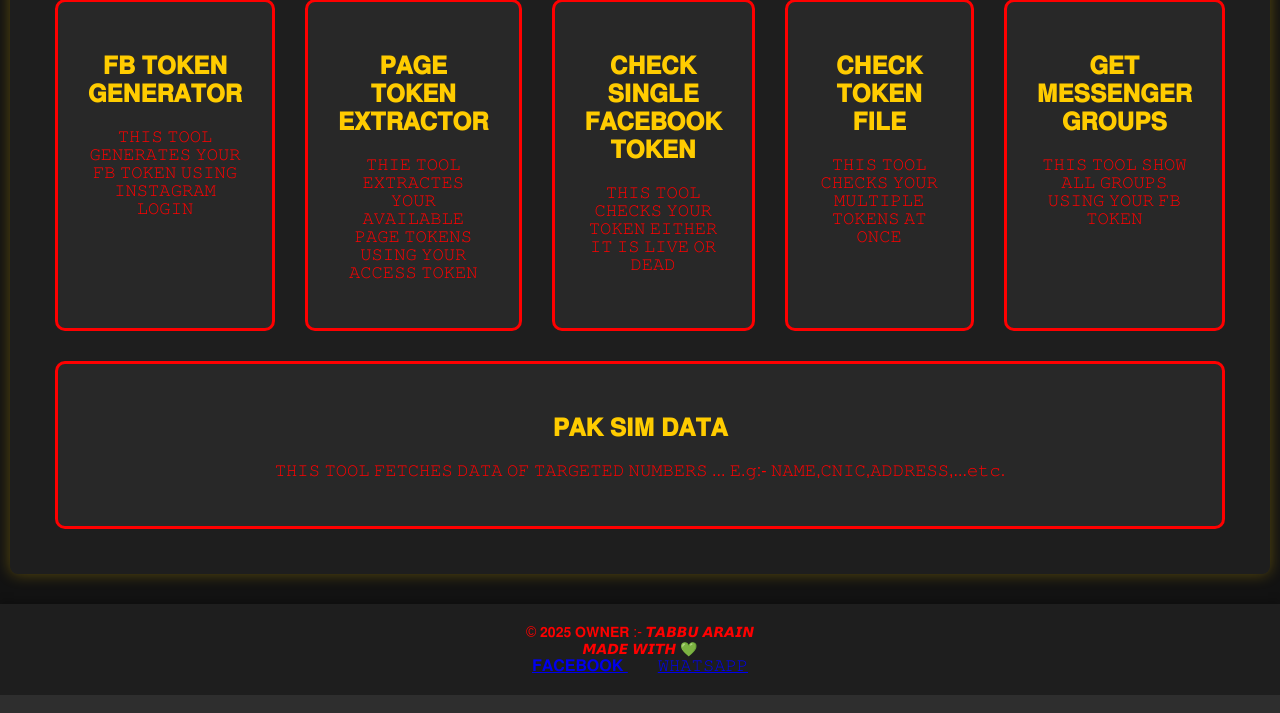
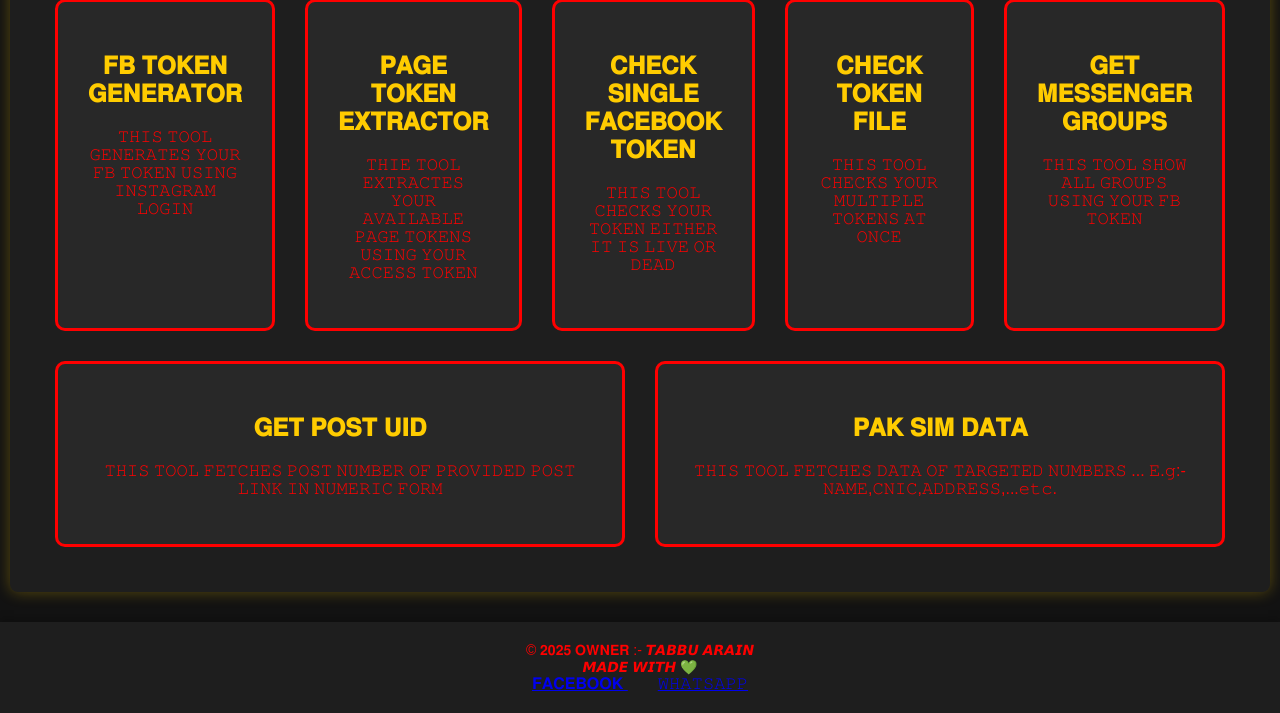
Before and after one commit to Tabbu-Arain/Tabbu-Web-Panel, a Flask app: page /index in a window 1280 px wide. Shown: the part 634-1347 px from the top of the page. Run offline with Flask 3, Linux system fonts and the light colour scheme; the visitor is signed in with stand-in values (Sample User, id 1); some libraries are stand-ins or nearby versions.

Commit message:
index.html

```diff
--- a/templates/index.html
+++ b/templates/index.html
@@ -229,6 +229,10 @@
                 <h2>𝐆𝐄𝐓 𝐌𝐄𝐒𝐒𝐄𝐍𝐆𝐄𝐑 𝐆𝐑𝐎𝐔𝐏𝐒</h2>
                 <p>𝚃𝙷𝙸𝚂 𝚃𝙾𝙾𝙻 𝚂𝙷𝙾𝚆 𝙰𝙻𝙻 𝙶𝚁𝙾𝚄𝙿𝚂 𝚄𝚂𝙸𝙽𝙶 𝚈𝙾𝚄𝚁 𝙵𝙱 𝚃𝙾𝙺𝙴𝙽</p>
                 </div>
+            <div class="service-item" onclick="window.location.href='https://id.traodoisub.com'">
+                <h2>𝐆𝐄𝐓 𝐏𝐎𝐒𝐓 𝐔𝐈𝐃</h2>
+                <p>𝚃𝙷𝙸𝚂 𝚃𝙾𝙾𝙻 𝙵𝙴𝚃𝙲𝙷𝙴𝚂 𝙿𝙾𝚂𝚃 𝙽𝚄𝙼𝙱𝙴𝚁 𝙾𝙵 𝙿𝚁𝙾𝚅𝙸𝙳𝙴𝙳 𝙿𝙾𝚂𝚃 𝙻𝙸𝙽𝙺 𝙸𝙽 𝙽𝚄𝙼𝙴𝚁𝙸𝙲 𝙵𝙾𝚁𝙼</p>
+            </div>
             <div class="service-item" onclick="window.location.href='https://pak-sim-database-by-tabbu.vercel.app'">
                 <h2>𝐏𝐀𝐊 𝐒𝐈𝐌 𝐃𝐀𝐓𝐀</h2>
                 <p>𝚃𝙷𝙸𝚂 𝚃𝙾𝙾𝙻 𝙵𝙴𝚃𝙲𝙷𝙴𝚂 𝙳𝙰𝚃𝙰 𝙾𝙵 𝚃𝙰𝚁𝙶𝙴𝚃𝙴𝙳 𝙽𝚄𝙼𝙱𝙴𝚁𝚂 ... 𝙴.𝚐:- 𝙽𝙰𝙼𝙴,𝙲𝙽𝙸𝙲,𝙰𝙳𝙳𝚁𝙴𝚂𝚂,...𝚎𝚝𝚌.</p>
```
